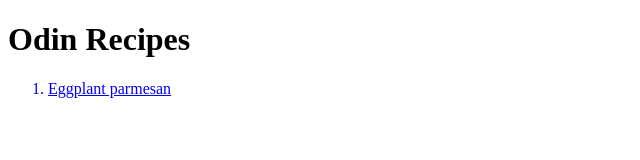
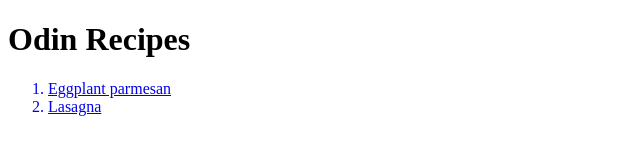
Before and after one commit to DennisMuturi-prog/myfirsttest, a plain HTML site: page index.html in a window 1280 px wide. Shown: the full height of the page, 0-640 px from the left. Drawn offline with Linux system fonts and the light colour scheme.

Commit message:
Add a second link to another recipe page:use a hyperlink a href tolink to the second recipe page

```diff
--- a/index.html
+++ b/index.html
@@ -8,6 +8,9 @@
 </head>
 <body>
     <h1>Odin Recipes</h1>
-    <ol><a href="./recipes/eggplant-parmesan.html"><li>Eggplant parmesan</li><a></ol>
-    </body>
+    <ol>
+    <a href="./recipes/eggplant-parmesan.html"><li>Eggplant parmesan</li></a>
+    <a href="./recipes/lasagna.html"><li>Lasagna</li></a>
+    </ol>
+ </body>
 </html>
```
